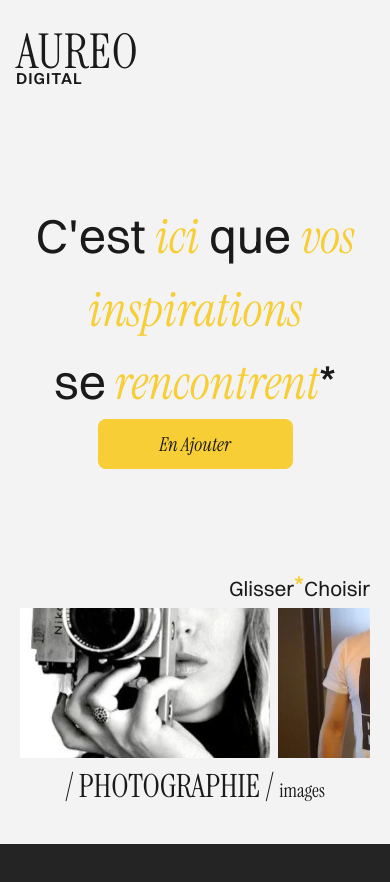
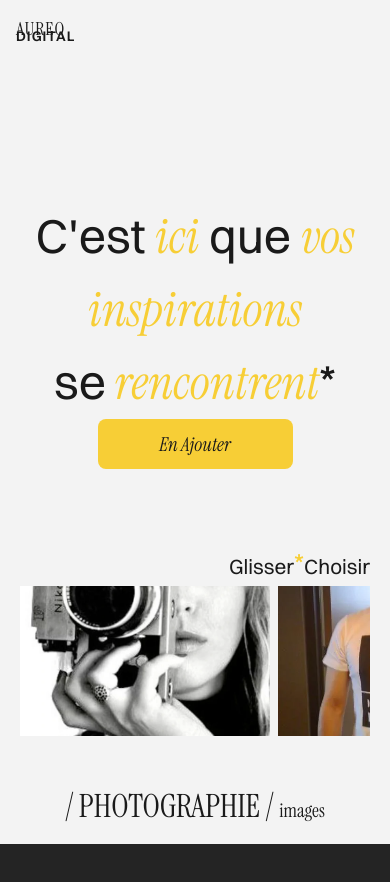
Before and after one commit to MikaelArseneau/Aureo, a Vue app in the folder aureo/: page /room/0 in a window 390 px wide. Built offline with nearby package versions, Linux system fonts and the light colour scheme.

Commit message:
le site est responsive

```diff
--- a/aureo/src/components/layout/AppHeader.vue
+++ b/aureo/src/components/layout/AppHeader.vue
@@ -1,4 +1,3 @@
-
 <template>
   <router-link to="/" class="app-header">
     <p class="titre">Aureo</p>
@@ -33,18 +32,18 @@
   justify-content: center;
   flex-direction: column;
   align-items: flex-start;
-  gap: 0px;
+  gap: 5px;
   margin: 16px;
   z-index: 9999999;
 }
 .titre {
-  font-size: 3em;
+  font-size: clamp(18px, 4.5vw, 40px);
   letter-spacing: 1px;
   margin-bottom: -22px;
   cursor: pointer;
 }
 .digital {
-  font-size: 1em;
+  font-size: clamp(14px, 3.5vw, 18px);
   letter-spacing: 1px;
   font-family: "switzer";
   cursor: pointer;
@@ -59,8 +58,8 @@ import { onMounted } from "vue";
 onMounted(() => {
   const aureo = document.querySelectorAll(".app-header p");
   const tl = gsap.timeline();
-tl.delay(0.5);
-tl.fromTo(
+  tl.delay(0.5);
+  tl.fromTo(
     aureo,
     { opacity: 0, y: 20 },
     {
--- a/aureo/src/style.css
+++ b/aureo/src/style.css
@@ -2,7 +2,6 @@
   font-family: "Instrument-italic";
   src: url("../src/assets/font/InstrumentSerif-Italic.ttf") format("truetype");
 }
-
 
 :root {
   font-family: system-ui, Avenir, Helvetica, Arial, sans-serif;
--- a/aureo/src/views/HomeView.vue
+++ b/aureo/src/views/HomeView.vue
@@ -85,13 +85,13 @@
       id="image4"
       :src="currentImage"
       alt="category demo"
-    /> <!-- swiper qui permet d'aller de salle en salle   -->
+    />
+    <!-- swiper qui permet d'aller de salle en salle   -->
     <swiper-slide>
       <div class="room_title photo">
         *Photo<span class="titre_photo2">graphie*</span>
       </div>
     </swiper-slide>
-
 
     <swiper-slide
       ><div class="room_title design">
@@ -118,7 +118,8 @@
   </swiper>
 </template>
 
-<script>/* toutes les choses importer dans le home view */
+<script>
+/* toutes les choses importer dans le home view */
 import { ref, onMounted } from "vue";
 import { Swiper, SwiperSlide } from "swiper/vue";
 import "swiper/css";
@@ -356,7 +357,7 @@ function test() {
 }
 * {
   user-select: none;
-}    /* font telecharger */
+} /* font telecharger */
 @font-face {
   font-family: "Instrument";
   src: url("../assets/font/InstrumentSerif-Regular.ttf") format("truetype");
@@ -367,7 +368,7 @@ function test() {
 }
 body {
   overflow: hidden;
-}     /* le bouton pour aller sur la page  */
+} /* le bouton pour aller sur la page  */
 .bouton {
   width: 200px;
   height: 65px;
@@ -394,7 +395,7 @@ body {
 }
 .bouton:hover p {
   color: #f3f3f3;
-}    /* les styles des images demo dans les pages */
+} /* les styles des images demo dans les pages */
 .image {
   height: 100px;
   aspect-ratio: 16/9;
@@ -422,10 +423,10 @@ body {
 }
 .room_title {
   z-index: 3 !important;
-}    /* le style du Héro de chaque catégorie  */
+} /* le style du Héro de chaque catégorie  */
 .photo {
   display: block;
-  font-size: 10em;
+  font-size: clamp(60px, 8vw, 180px);
   font-family: "switzer";
   letter-spacing: -3px;
   font-weight: 600;
@@ -436,7 +437,7 @@ body {
 
 .design {
   display: block;
-  font-size: 8em;
+  font-size: clamp(60px, 8vw, 160px);
   font-family: "switzer";
   letter-spacing: -3px;
   font-weight: 600;
@@ -451,7 +452,7 @@ body {
 }
 .illustration {
   display: block;
-  font-size: 8em;
+  font-size: clamp(60px, 8vw, 160px);
   font-family: "instrument";
   letter-spacing: -3px;
   font-weight: 600;
@@ -463,13 +464,13 @@ body {
   font-family: "switzer";
 }
 .mode {
-  font-size: 8em;
+  font-size: clamp(60px, 8vw, 200px);
   font-family: "instrument";
   font-weight: 600;
   text-transform: uppercase;
   display: flex;
   flex-direction: row;
-  gap: 30px;
+  gap: 20px;
 }
 
 .et {
@@ -483,7 +484,7 @@ body {
 
 .architecture {
   display: block;
-  font-size: 8em;
+  font-size: clamp(60px, 8vw, 160px);
   font-family: "instrument";
   letter-spacing: -3px;
   font-weight: 600;
@@ -508,7 +509,6 @@ body {
   flex-direction: row;
   gap: 30px;
 }
-
 
 .room_title:hover {
   cursor: default;
@@ -567,4 +567,16 @@ body {
   height: 100%;
   cursor: auto;
 }
+
+@media screen and (max-width: 650px) {
+  .texte_presentation {
+    font-size: 3em;
+  }
+  .bouton {
+    width: 150px;
+  }
+  .fleche {
+    width: 30px;
+  }
+}
 </style>
--- a/aureo/src/views/RoomView.vue
+++ b/aureo/src/views/RoomView.vue
@@ -138,7 +138,7 @@ color: #f3f3f3;
   color: #1a1a1a;
 }
 .caroussel {
-  margin-top: 500px;
+  bottom: -45%;
   position: relative;
   user-select: none;
   overflow: hidden;
@@ -190,6 +190,9 @@ footer {
    .texte_milieu{
   font-size: 3em;
 }
+.displayName{
+  margin-bottom: 20px;
+}
 }
 
 </style>
```
Also changed, not shown: 1 other file (tests, documents, lock files or other folders). Lines whose indentation alone changed are shown as unchanged.
